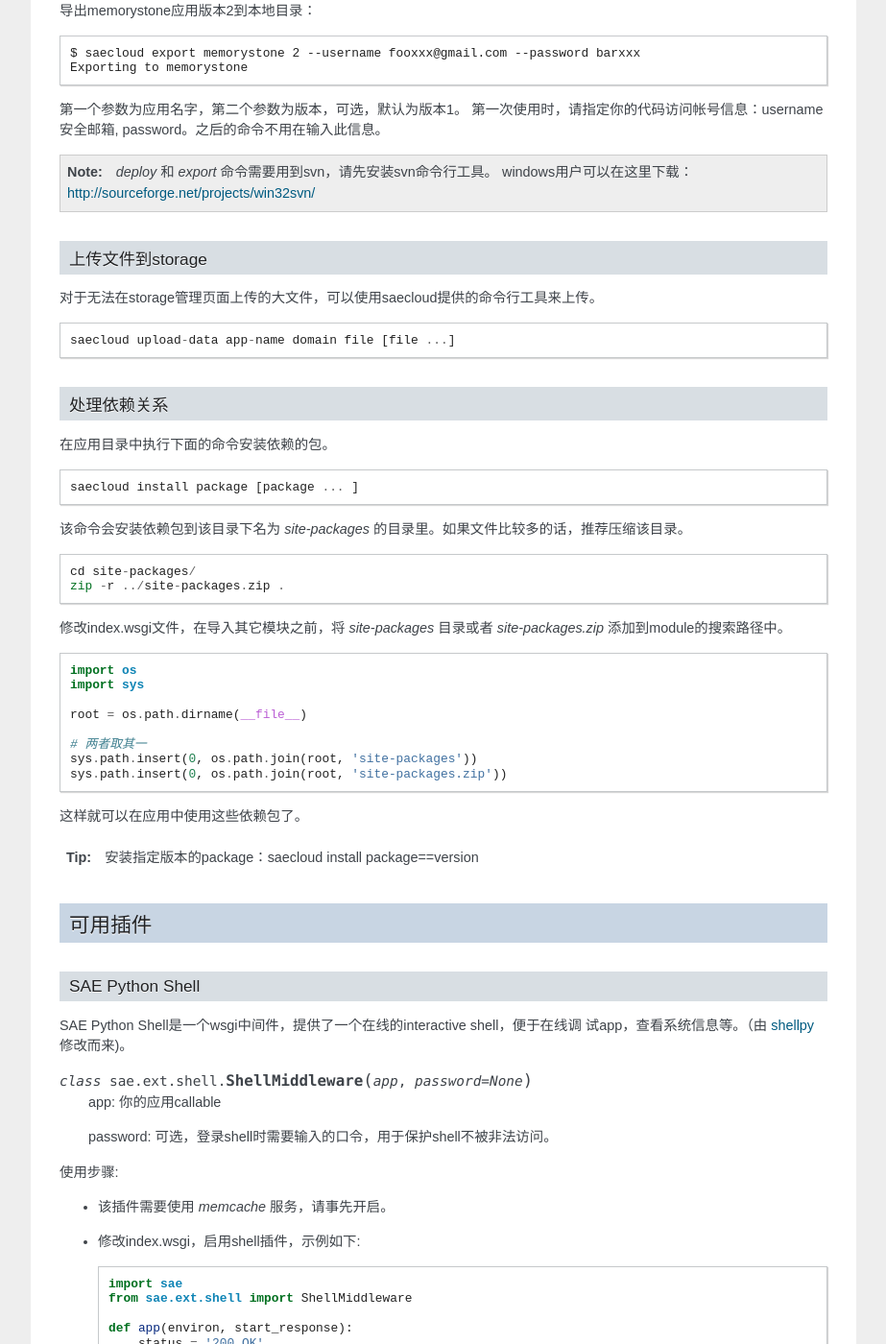
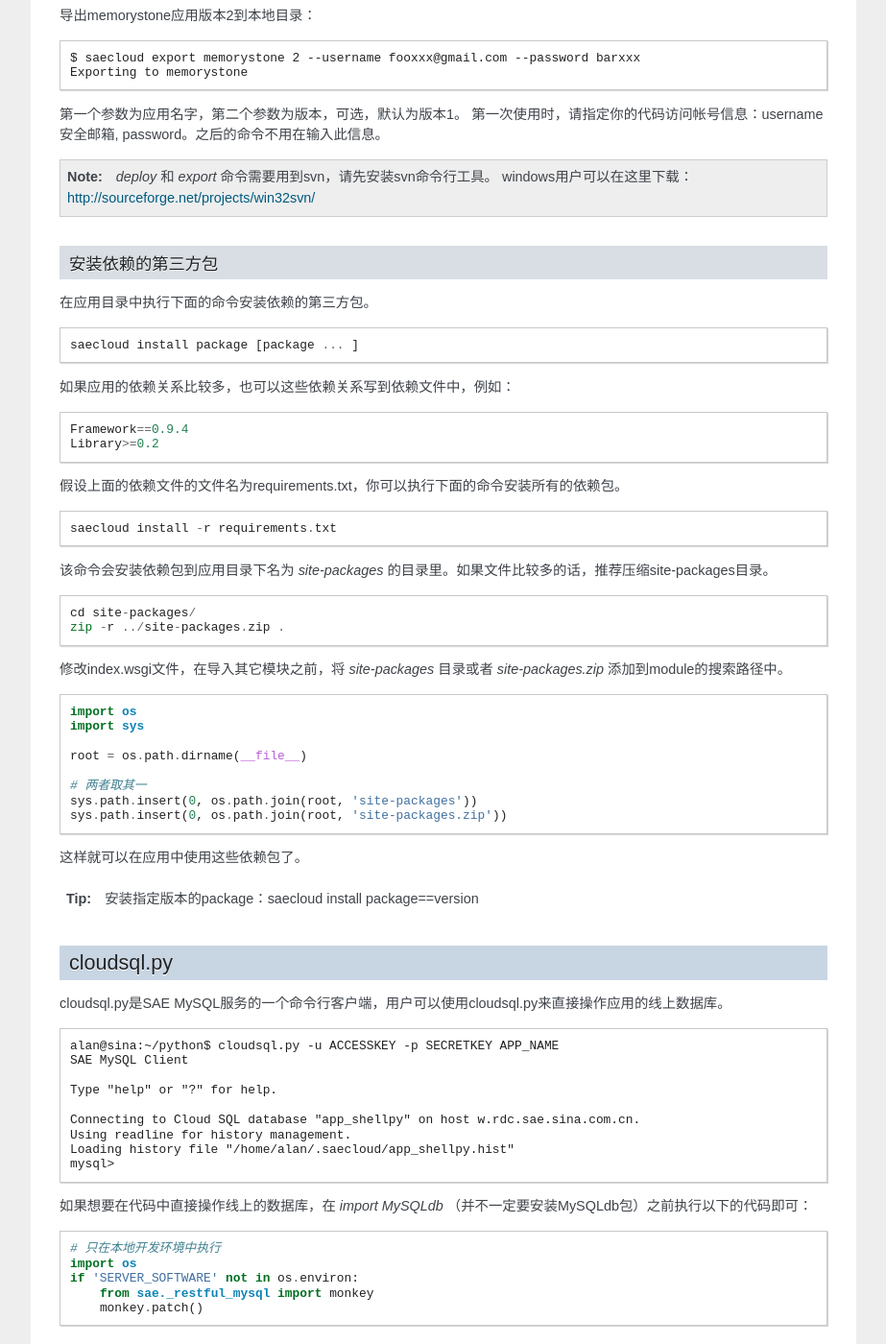
Before and after one commit to sinacloud/sae-python-dev-guide, a Sphinx documentation site: the page built from docs/tools.rst, in a window 1280 px wide and 1400 px high, scrolled down 2705 px. Shown: the whole window at 96% size, without its empty margins (198-1121 px from the left). Built offline with Sphinx 7.4.7, drawn with Linux system fonts in a browser that asks for light colours; some of the changed text lies outside the part shown.

Commit message:
Add doc for `cloudsql.py`, `saecloud shell` etc.

```diff
--- a/docs/service.rst
+++ b/docs/service.rst
@@ -44,6 +44,8 @@
 
 数据库管理
 ~~~~~~~~~~~~~~
+
+你可以使用 `sae-python-dev` 包里的 `cloudsql.py` 这个mysql命令行客户端来管理数据库。详细见 :ref:`cloudsql.py`
 
 SAE支持使用PHPMyAdmin来管理Mysql，点击管理面板 `服务管理 > MySQL > 管理MySQL` 即可进入。
 
--- a/docs/tools.rst
+++ b/docs/tools.rst
@@ -24,12 +24,15 @@
 - 每个应用代码总大小不超过100M
 - 单个版本代码总大小不超过50M
 
-.. warning:: 不要使用svn cp，mv，目前还不支持这两个操作。
+.. warning::
+
+   1. 不要使用svn cp，mv，目前还不支持这两个操作。
+   2. 建议使用命令行工具中的saecloud deploy命令来部署代码。
 
 本地开发环境
 --------------
 
-本地开发环境仅为应用开发便利之用，对sae python环境的模拟并不完整。
+本地开发环境仅为应用开发便利之用，对sae python环境的模拟并不完全。
 
 安装
 ~~~~~~~~~
@@ -106,10 +109,8 @@
 
 .. _howto-use-sae-python-with-virtualenv:
 
-saecloud
-----------------------
-
-saecloud是一个简单的命令行部署工具。它分离了代码部署和代码托管，使你可以选择习惯使用的vcs工具，同时还能够快速部署本地app目录到SAE服务器上。
+命令行工具saecloud
+--------------------
 
 部署代码
 ~~~~~~~~~~
@@ -145,21 +146,23 @@
    `deploy` 和 `export` 命令需要用到svn，请先安装svn命令行工具。
    windows用户可以在这里下载：http://sourceforge.net/projects/win32svn/
 
-上传文件到storage
-~~~~~~~~~~~~~~~~~~~~~~~~~~~~~~~
-
-对于无法在storage管理页面上传的大文件，可以使用saecloud提供的命令行工具来上传。 ::
-
-    saecloud upload-data app-name domain file [file ...]
-
-处理依赖关系
+安装依赖的第三方包
 ~~~~~~~~~~~~~~~~~~
 
-在应用目录中执行下面的命令安装依赖的包。 ::
+在应用目录中执行下面的命令安装依赖的第三方包。 ::
 
     saecloud install package [package ... ]
 
-该命令会安装依赖包到该目录下名为 `site-packages` 的目录里。如果文件比较多的话，推荐压缩该目录。 ::
+如果应用的依赖关系比较多，也可以这些依赖关系写到依赖文件中，例如： ::
+
+    Framework==0.9.4
+    Library>=0.2
+
+假设上面的依赖文件的文件名为requirements.txt，你可以执行下面的命令安装所有的依赖包。 ::
+
+    saecloud install -r requirements.txt
+
+该命令会安装依赖包到应用目录下名为 `site-packages` 的目录里。如果文件比较多的话，推荐压缩site-packages目录。 ::
 
     cd site-packages/
     zip -r ../site-packages.zip .
@@ -182,6 +185,30 @@
 
    安装指定版本的package：saecloud install package==version
 
+.. _cloudsql.py:
+
+cloudsql.py
+-------------
+
+cloudsql.py是SAE MySQL服务的一个命令行客户端，用户可以使用cloudsql.py来直接操作应用的线上数据库。 ::
+
+    alan@sina:~/python$ cloudsql.py -u ACCESSKEY -p SECRETKEY APP_NAME
+    SAE MySQL Client
+
+    Type "help" or "?" for help.
+
+    Connecting to Cloud SQL database "app_shellpy" on host w.rdc.sae.sina.com.cn.
+    Using readline for history management.
+    Loading history file "/home/alan/.saecloud/app_shellpy.hist"
+    mysql>
+
+如果想要在代码中直接操作线上的数据库，在 `import MySQLdb`  （并不一定要安装MySQLdb包）之前执行以下的代码即可： ::
+
+    # 只在本地开发环境中执行
+    import os
+    if 'SERVER_SOFTWARE' not in os.environ:
+        from sae._restful_mysql import monkey
+        monkey.patch()
 
 可用插件
 --------------
@@ -222,6 +249,15 @@
 
 - 访问地址 https://<your-app-name>.sinaapp.com/_sae/shell ，根据提示输入你设置的口令
 
+- 或者你也可以在命令行下面使用 `saecloud shell <your-app-name> [-p PASSWORD]` 来访问在线shell。 ::
+
+    alan@sina:~/shellpy$ saecloud shell pylabs -proot
+    Python 2.7.3 (default, Mar 27 2013, 18:11:21)
+    [GCC 4.4.6 20120305 (Red Hat 4.4.6-4)]
+    Type "help", "copyright", "credits" or "license" for more information.
+
+    >>>
+
 ..  warning::
 
     测试期间请谨慎使用，建议不使用时从源码中注释掉此shell。
```
